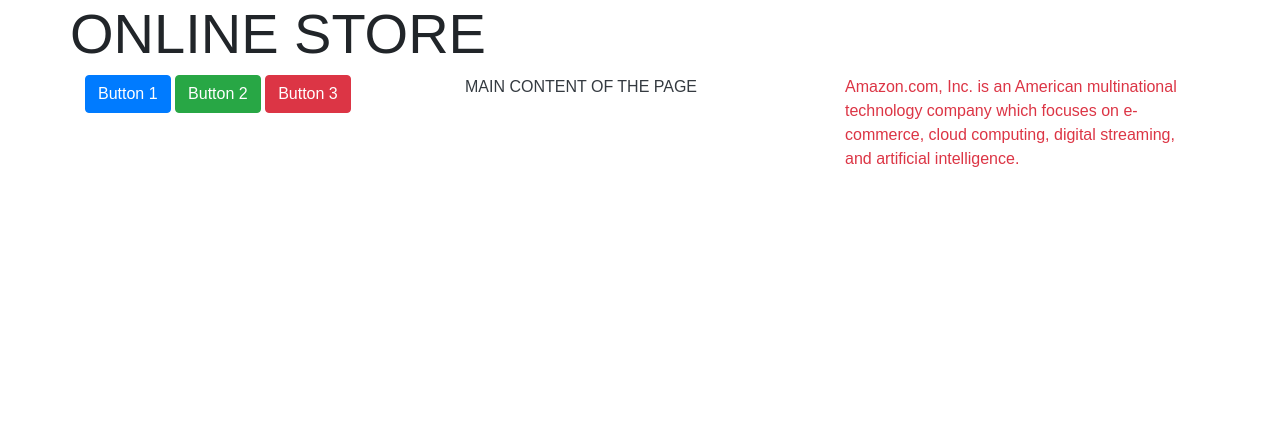
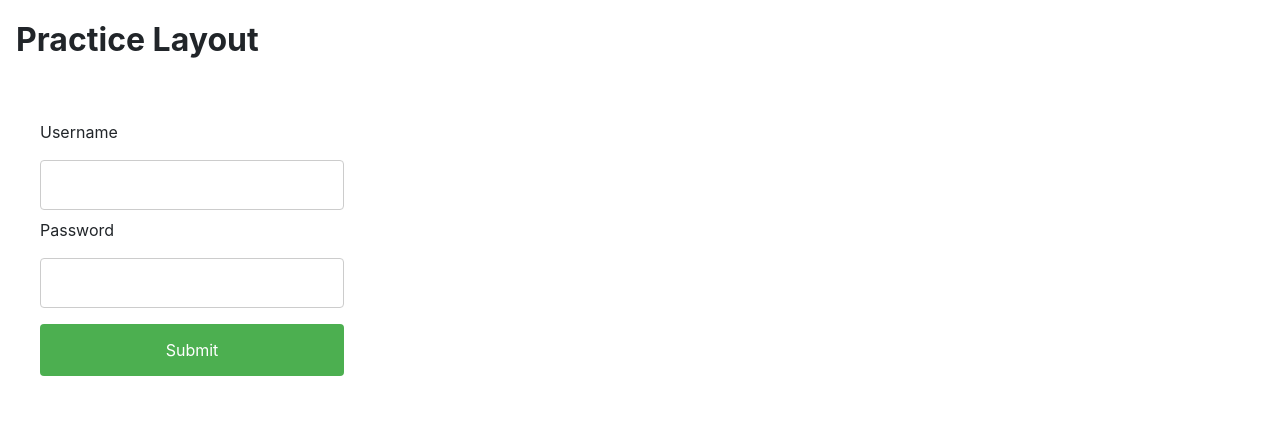
Before and after one commit to Ars3nicc/User-Data-Control, a Django app: page / in a window 1280 px wide. Shown: the top 423 px of the page. Run offline with Django 4.2, Linux system fonts and the light colour scheme.

Commit message:
inital commit

```diff
--- a/FirstProject/settings.py
+++ b/FirstProject/settings.py
@@ -118,6 +118,7 @@ USE_TZ = True
 
 STATIC_URL = 'static/'
 
+
 # Default primary key field type
 # https://docs.djangoproject.com/en/4.0/ref/settings/#default-auto-field
 
--- a/ManageItems/models.py
+++ b/ManageItems/models.py
@@ -6,3 +6,7 @@ class hwItems(models.Model):
     hwName=models.CharField(max_length=50)
     hwDescription=models.TextField(max_length=200)
     hwQty=models.SmallIntegerField
+
+class Auth(models.Model):
+    username=models.CharField(max_length=100)
+    password=models.CharField(max_length=100)
--- /dev/null
+++ b/ManageItems/static/css/form.css
@@ -0,0 +1,38 @@
+* {
+    padding: 0;
+    margin: 0;
+
+}
+
+.header{
+    font-weight: bold;
+    font-size: 2rem;
+    padding: 2vh;
+}
+
+.form{
+    padding: 5vh;
+    width: 30%;
+}
+
+.input{
+    width: 100%;
+    padding: 12px 20px;
+    margin: 8px 0;
+    display: inline-block;
+    border: 1px solid #ccc;
+    border-radius: 4px;
+    box-sizing: border-box;
+}
+
+.submit{
+    width: 100%;
+  background-color: #4CAF50;
+  color: white;
+  padding: 14px 20px;
+  margin: 8px 0;
+  border: none;
+  border-radius: 4px;
+  cursor: pointer;
+
+}
--- a/ManageItems/templates/layout.html
+++ b/ManageItems/templates/layout.html
@@ -1,39 +1,25 @@
+{% load static %}
 <html lang="en">
 <head>
     <head>
         <title>PRACTICE</title>
         <link rel="stylesheet" href="https://cdn.jsdelivr.net/npm/bootstrap@4.3.1/dist/css/bootstrap.min.css" integrity="sha384-ggOyR0iXCbMQv3Xipma34MD+dH/1fQ784/j6cY/iJTQUOhcWr7x9JvoRxT2MZw1T" crossorigin="anonymous">
         <script src="https://code.jquery.com/jquery-3.3.1.slim.min.js" integrity="sha384-q8i/X+965DzO0rT7abK41JStQIAqVgRVzpbzo5smXKp4YfRvH+8abtTE1Pi6jizo" crossorigin="anonymous"></script>
+        <link rel="stylesheet" href="{% static 'css/form.css' %}">
+    </head>
 
-    </head>
-    <style>
-        *{
-            margin: 0;
-            padding: 0;
-            font-family: Arial, Helvetica, sans-serif;
-        }
-    </style>
 <body>
-    <div class="container">
-        <div class="row"><h1 class="display-4">{% block header %}{% endblock %}</h1></div>
-        <div class="row">
-            <div class="col">
-                <div class="d-grid gap-2">
-                    <button class="btn btn-primary" type="button">Button 1</button>
-                    <button class="btn btn-success" type="button">Button 2</button>
-                    <button class="btn btn-danger" type="button">Button 3</button>
-                </div>
-            </div>
+    <div class="main">
+        <div class="header">Practice Layout</div>
+    </div>
 
-            <div class="col"><p class="fs-6 text-dark">{%block maincontent%}{%endblock%}</p></div>
-
-            <div class="col"><p class="fs-6 text-danger">Amazon.com, Inc. is an American multinational technology company which focuses on e-commerce, cloud computing, digital streaming, and artificial intelligence. </p></div>
-
-        </div>
-        <div class="row"></div>
-
-
-    </div>
+    <form class="form" action="" method="POST">
+        <label for="uname">Username</label>
+        <input class="input" type="text" name="username" id="username">
+        <label for="passw">Password</label>
+        <input class="input" type="text" name="password" id="password">
+        <input class="submit" type="submit" value="Submit">
+    </form>
 
 </body>
 </html>
```
Also changed, not shown: ManageItems/templates/detail.html (added, +13 -0 lines), ManageItems/migrations/0002_auth.py (added), ManageItems/views.py (line endings or trailing spaces), db.sqlite3.
